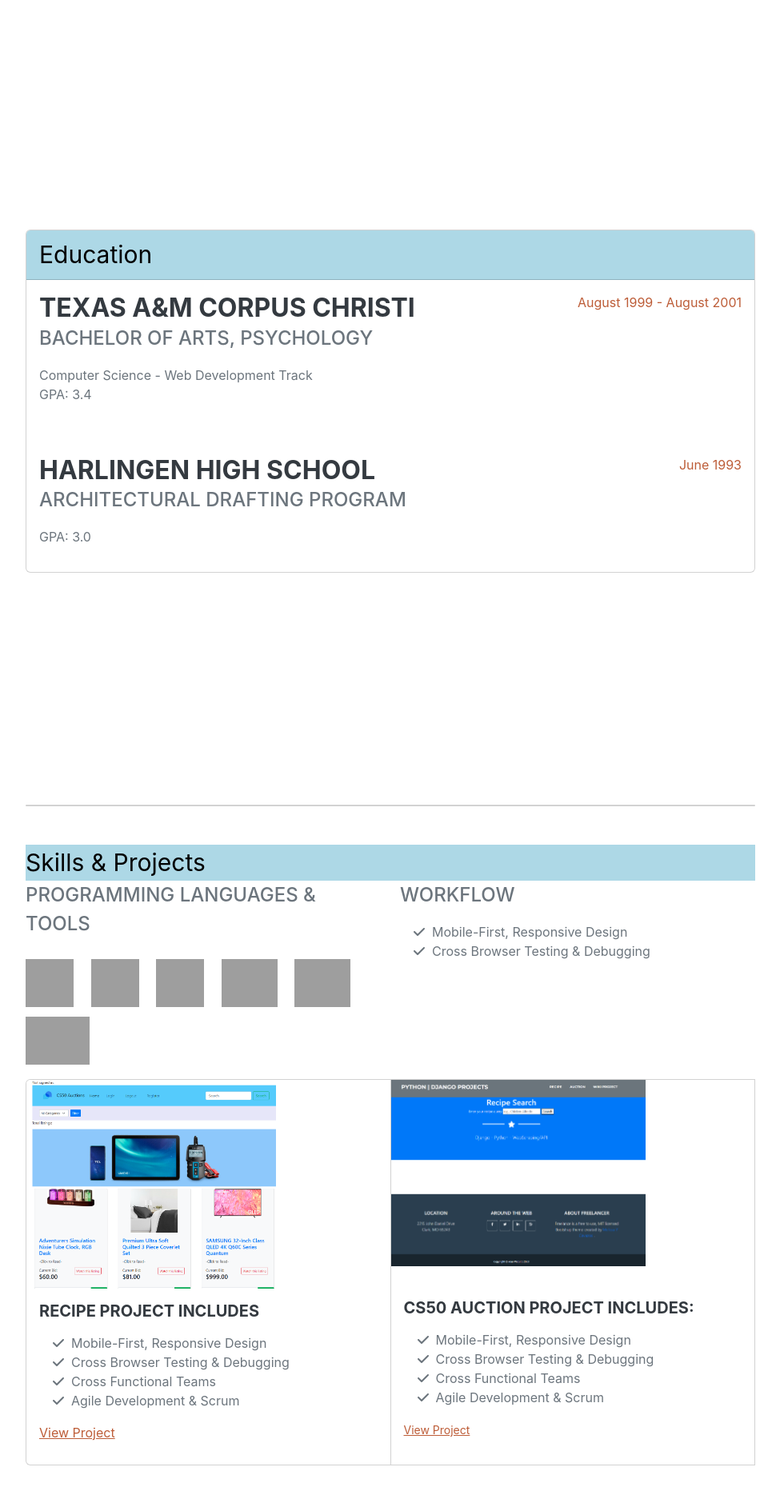
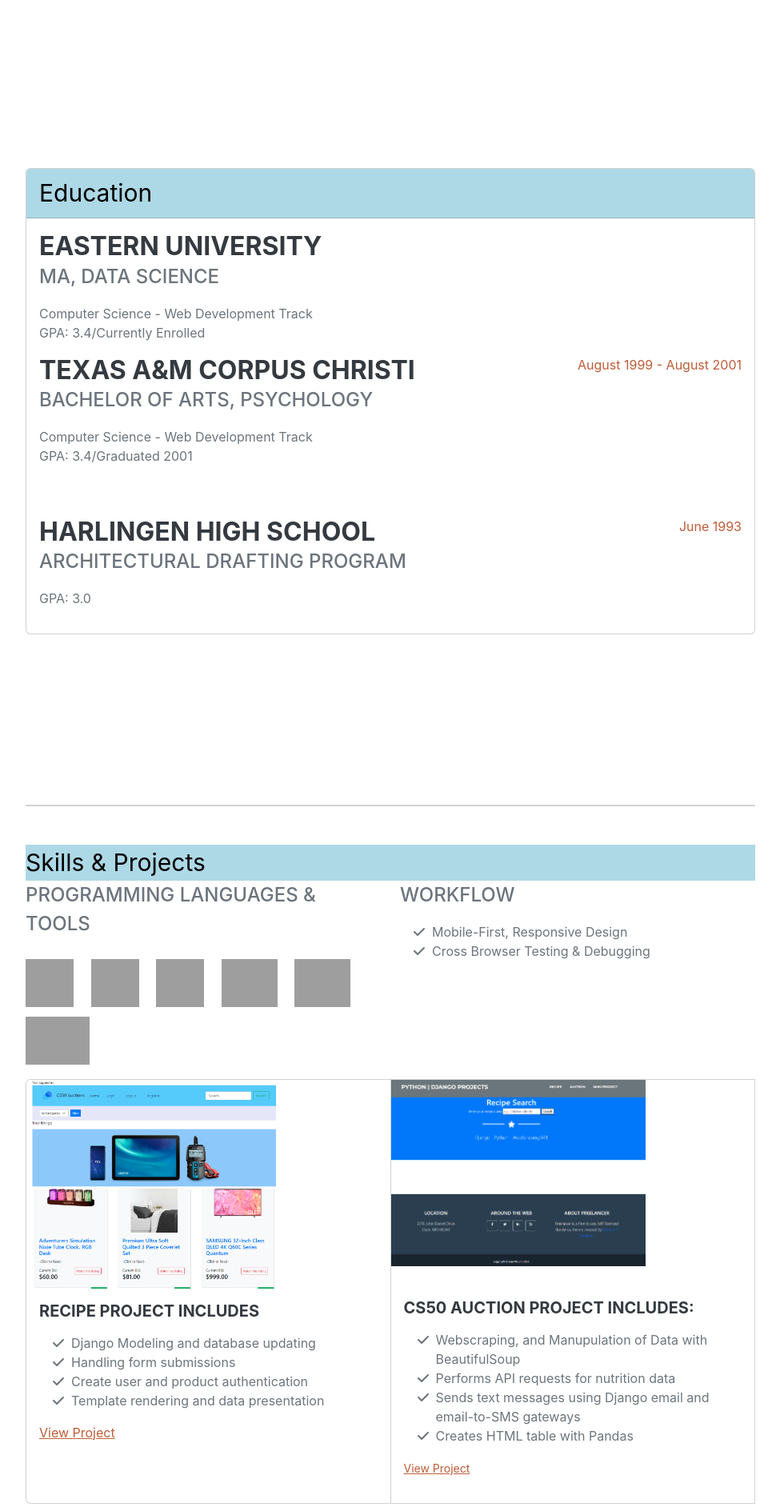
Before and after one commit to melissacallis/codespaces-django, a Django app: page / in a window 1280 px wide. Shown: the part 2175-4059 px from the top of the page at 80% size, without its empty margins (288-1263 px from the left). Run offline with Django 4.2, Linux system fonts and the light colour scheme; some libraries are stand-ins or nearby versions; some web fonts are replaced; grey boxes are pictures that could not be loaded.

Commit message:
updating the project descriptions

```diff
--- a/hello_world/templates/index.html
+++ b/hello_world/templates/index.html
@@ -144,13 +144,20 @@
             Education
         </div>
         <div class="card-body">
+            <div class="flex-grow-1">
+                <h3 class="mb-0">Eastern University
+                </h3>
+                <div class="subheading mb-3">MA, Data Science</div>
+                <div>Computer Science - Web Development Track</div>
+                <p>GPA: 3.4/Currently Enrolled</p>
+            </div>
             <div class="d-flex flex-column flex-md-row justify-content-between mb-5">
                 <div class="flex-grow-1">
                     <h3 class="mb-0">Texas A&M Corpus Christi
                     </h3>
                     <div class="subheading mb-3">Bachelor of Arts, Psychology</div>
                     <div>Computer Science - Web Development Track</div>
-                    <p>GPA: 3.4</p>
+                    <p>GPA: 3.4/Graduated 2001</p>
                 </div>
                 <div class="flex-shrink-0"><span class="text-primary">August 1999 - August 2001</span></div>
             </div>
@@ -227,19 +234,19 @@
             <ul class="fa-ul mb-0">
                 <li>
                     <span class="fa-li"><i class="fas fa-check"></i></span>
-                    Mobile-First, Responsive Design
+                    Django Modeling and database updating
                 </li>
                 <li>
                     <span class="fa-li"><i class="fas fa-check"></i></span>
-                    Cross Browser Testing & Debugging
+                    Handling form submissions
                 </li>
                 <li>
                     <span class="fa-li"><i class="fas fa-check"></i></span>
-                    Cross Functional Teams
+                    Create user and product authentication
                 </li>
                 <li>
                     <span class="fa-li"><i class="fas fa-check"></i></span>
-                    Agile Development & Scrum
+                    Template rendering and data presentation
                 </li>
             </ul></p>
             <a href="https://projectsheroku-46cc8d3cc4e6.herokuapp.com/">View Project</a>
@@ -258,19 +265,19 @@
             <ul class="fa-ul mb-0">
                 <li>
                     <span class="fa-li"><i class="fas fa-check"></i></span>
-                    Mobile-First, Responsive Design
+                    Webscraping, and Manupulation of Data with BeautifulSoup
                 </li>
                 <li>
                     <span class="fa-li"><i class="fas fa-check"></i></span>
-                    Cross Browser Testing & Debugging
+                    Performs API requests for nutrition data
                 </li>
                 <li>
                     <span class="fa-li"><i class="fas fa-check"></i></span>
-                    Cross Functional Teams
+                    Sends text messages using Django email and  email-to-SMS gateways
                 </li>
                 <li>
                     <span class="fa-li"><i class="fas fa-check"></i></span>
-                    Agile Development & Scrum
+                    Creates HTML table with Pandas
                 </li>
             </ul>
         </p>
```
